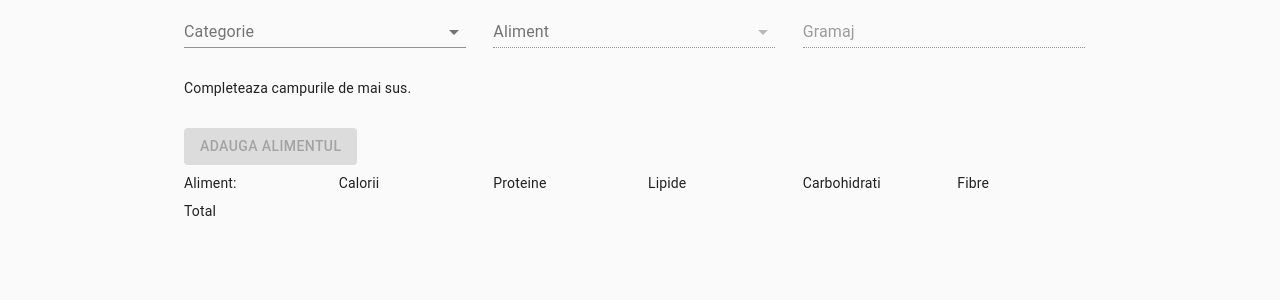
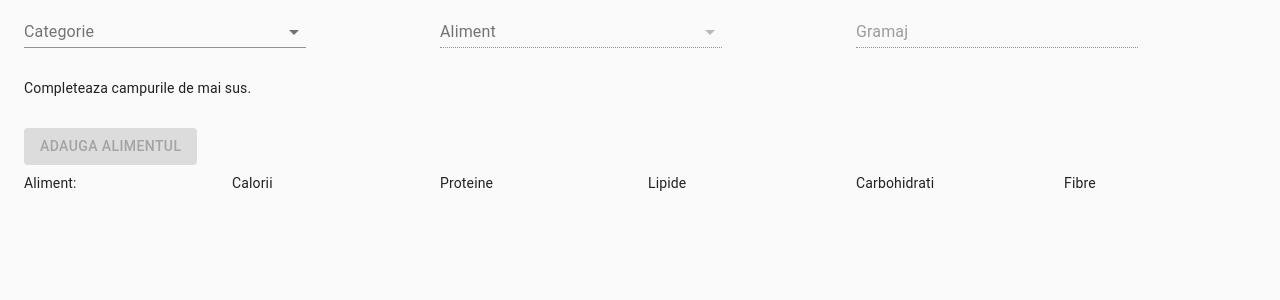
Before and after one commit to oscicen/calculator-alimente, a React (Create React App) app: page / in a window 1280 px wide. Shown: the top 300 px of the page. Built offline with nearby package versions, Linux system fonts and the light colour scheme.

Commit message:
preview clearing after adding item, improved total

```diff
--- a/src/App.js
+++ b/src/App.js
@@ -1,14 +1,14 @@
-import React from 'react';
-import CalculatorAlimente from "./components/CalculatorAlimente/CalculatorAlimente"
-import CssBaseline from '@material-ui/core/CssBaseline';
-import Container from '@material-ui/core/Container';
+import React from "react";
+import CalculatorAlimente from "./components/CalculatorAlimente/CalculatorAlimente";
+import CssBaseline from "@material-ui/core/CssBaseline";
+import Container from "@material-ui/core/Container";
 
 function App() {
   return (
     <React.Fragment>
       <CssBaseline />
-      <Container maxWidth="md">
-        <CalculatorAlimente/>
+      <Container maxWidth="lg">
+        <CalculatorAlimente />
       </Container>
     </React.Fragment>
   );
--- a/src/components/AddItem/AddItem.js
+++ b/src/components/AddItem/AddItem.js
@@ -30,7 +30,7 @@ const useStyles = makeStyles(theme => ({
   }
 }));
 
-const AddItem = (props) => {
+const AddItem = props => {
   const classes = useStyles();
 
   const [foodType, setFoodType] = useState("");
@@ -104,7 +104,12 @@ const AddItem = (props) => {
           variant="contained"
           color="primary"
           disabled={foodType && foodItem && weight ? false : true}
-          onClick={() => props.addItem({ value: foodItem, gramaj: weight })}
+          onClick={() => {
+            setFoodType("");
+            setFoodItem("");
+            setWeight("");
+            return props.addItem({ value: foodItem, gramaj: weight });
+          }}
         >
           Adauga alimentul
         </Button>
--- a/src/components/ItemsList/ItemsList.js
+++ b/src/components/ItemsList/ItemsList.js
@@ -3,20 +3,26 @@ import Grid from "@material-ui/core/Grid";
 
 import Item from "./Item/Item";
 import { items } from "../../db-items";
+import { calcItem } from "../../utils/calculate";
 
 const ItemsList = props => {
-
-	const total = props.alimente.length ? ( props.alimente.reduce((acc, item) => {
+  const total = props.alimente.length
+    ? props.alimente.reduce(
+        (acc, item) => {
           const aliment = items.find(alm => alm.value === item.value);
-		acc.calorii += aliment.calorii * item.gramaj / 100
+          acc.calorii += +calcItem(aliment.calorii, item.gramaj);
+          acc.proteine += +calcItem(aliment.proteine, item.gramaj);
+          acc.lipide += +calcItem(aliment.lipide, item.gramaj);
+          acc.carbohidrati += +calcItem(aliment.carbohidrati, item.gramaj);
+          acc.fibre += +calcItem(aliment.fibre, item.gramaj);
           return acc;
-	}, { calorii: 0, proteine: 0, lipide: 0, carbohidrati: 0, fibre: 0 })) : null;
-
-	console.log(total);
+        },
+        { calorii: 0, proteine: 0, lipide: 0, carbohidrati: 0, fibre: 0 }
+      )
+    : null;
 
   const listaAlimente = props.alimente.length ? (
     <div>
-
       {props.alimente.map(item => {
         const aliment = items.find(alm => alm.value === item.value);
         return <Item aliment={aliment} weight={item.gramaj} />;
@@ -24,25 +30,57 @@ const ItemsList = props => {
     </div>
   ) : null;
 
+  const totalAlimente = props.alimente.length ? (
+    <Grid
+      container
+      spacing={2}
+      style={{ backgroundColor: "#1565C0", color: "#fff" }}
+    >
+      <Grid item xs={2}>
+        <strong>Total</strong>
+      </Grid>
+      <Grid item xs={2}>
+        <strong>{total.calorii.toFixed(2)}</strong>
+      </Grid>
+      <Grid item xs={2}>
+        <strong>{total.proteine.toFixed(2)}</strong>
+      </Grid>
+      <Grid item xs={2}>
+        <strong>{total.lipide.toFixed(2)}</strong>
+      </Grid>
+      <Grid item xs={2}>
+        <strong>{total.carbohidrati.toFixed(2)}</strong>
+      </Grid>
+      <Grid item xs={2}>
+        <strong>{total.fibre.toFixed(2)}</strong>
+      </Grid>
+    </Grid>
+  ) : null;
+
   return (
     <>
       <Grid container spacing={2}>
-			<Grid item xs={2}>Aliment:</Grid>
-			<Grid item xs={2}>Calorii</Grid>
-			<Grid item xs={2}>Proteine</Grid>
-			<Grid item xs={2}>Lipide</Grid>
-			<Grid item xs={2}>Carbohidrati</Grid>
-			<Grid item xs={2}>Fibre</Grid>
+        <Grid item xs={2}>
+          Aliment:
+        </Grid>
+        <Grid item xs={2}>
+          Calorii
+        </Grid>
+        <Grid item xs={2}>
+          Proteine
+        </Grid>
+        <Grid item xs={2}>
+          Lipide
+        </Grid>
+        <Grid item xs={2}>
+          Carbohidrati
+        </Grid>
+        <Grid item xs={2}>
+          Fibre
+        </Grid>
       </Grid>
       {listaAlimente}
-		<Grid container spacing={2}>
-			<Grid item xs={2}>Total</Grid>
-			<Grid item xs={2}>{ props.alimente.length ? total.calorii : null}</Grid>
-			<Grid item xs={2}>{ props.alimente.length ? total.proteine : null}</Grid>
-			<Grid item xs={2}>{ props.alimente.length ? total.lipide : null}</Grid>
-			<Grid item xs={2}>{ props.alimente.length ? total.carbohidrati : null}</Grid>
-			<Grid item xs={2}>{ props.alimente.length ? total.fibre : null}</Grid>
-		</Grid>
+      {totalAlimente}
     </>
   );
 };
```
Also changed, not shown: package.json (+7 -1 lines), 1 other file (tests, documents, lock files or other folders). Lines whose indentation alone changed are shown as unchanged.
